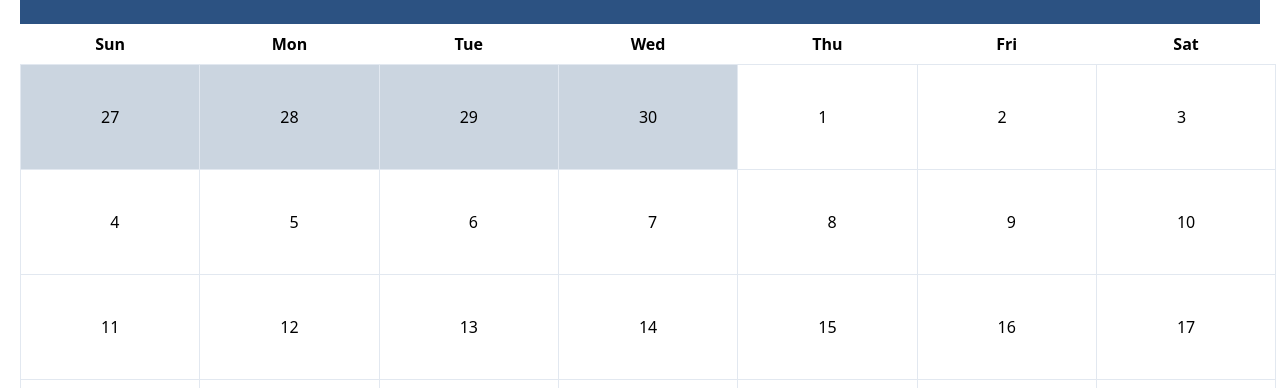
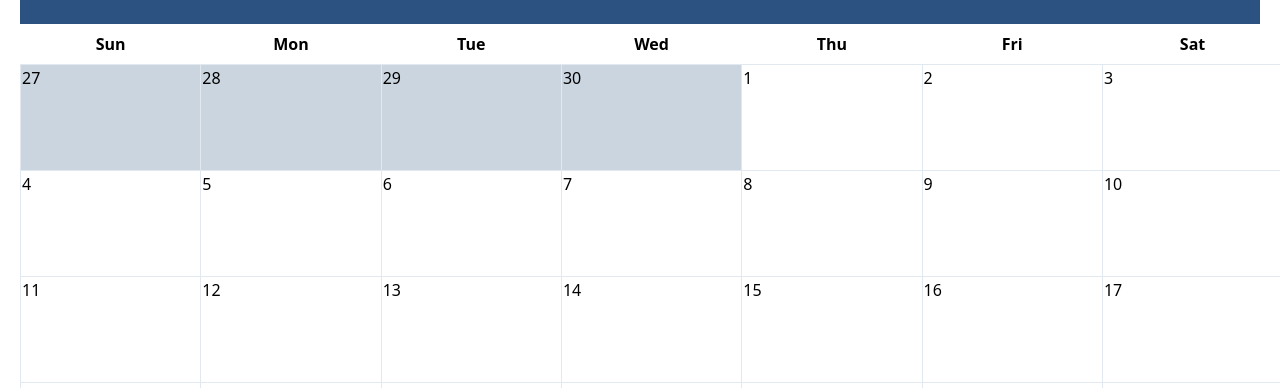
Before and after one commit to RMIT-SEPT/majorproject-mon-1530-5, a React (Create React App) app in the folder FrontEnd/: page / in a window 1280 px wide. Shown: the part 564-952 px from the top of the page. Built offline with nearby package versions, Linux system fonts and the light colour scheme; no server answers.

Commit message:
Tweaked Calendar Home Styling

```diff
--- a/FrontEnd/src/components/Calendar.js
+++ b/FrontEnd/src/components/Calendar.js
@@ -1,5 +1,4 @@
 import React, { Component } from "react";
-import {getAvailability} from "../actions/employeeActions"
 import {connect} from 'react-redux'
 
 export class Calendar extends Component {
@@ -66,7 +65,7 @@ export class Calendar extends Component {
   availableDays =(month) =>{
     let  availableDays = []
     for(let i=this.state.lastDay; i>=0;i--){
-      let date = new Date
+      let date = new Date()
       date.setMonth(month)
       date.setDate(i)
       for(let j = 3;j>-1;j--){
--- a/FrontEnd/src/components/CalendarHome.js
+++ b/FrontEnd/src/components/CalendarHome.js
@@ -160,7 +160,7 @@ export class CalendarHome extends Component {
       const formattedDate = [year,month,day].join('-');
       for (let i = 0; i < vacantBookings.length; i++) {
         if (vacantBookings[i].date === formattedDate) {
-          bookings.push(<button className="border px-5 py-5" key={vacantBookings[i].id}
+          bookings.push(<button className="border px-2 py-2 bg-blue-400" key={vacantBookings[i].id}
           value={vacantBookings[i].id} onClick={this.handleClick}>
             {vacantBookings[i].bookingTime}</button>)
         }
@@ -230,7 +230,7 @@ export class CalendarHome extends Component {
       const previousDays = [];
       for (let i = this.state.firstDayIndex; i > 0; i--) {
         previousDays.push(
-          <td className="border px-20 py-10 bg-gray-400" key={i}>
+          <td className="border pr-40 pb-20 bg-gray-400" key={i}>
             {this.state.prevLastDay - i + 1}
           </td>
         );
@@ -241,7 +241,7 @@ export class CalendarHome extends Component {
       const nextMonthDays = [];
       let nextDays = 7 - this.state.lastDayIndex - 1;
       for (let i = 1; i <= nextDays; i++) {
-        nextMonthDays.push(<td className="border px-20 py-10 bg-gray-400" key={i}>{i}</td>);
+        nextMonthDays.push(<td className="border pr-40 pb-20 bg-gray-400" key={i}>{i}</td>);
       }
       return nextMonthDays;
     };
@@ -250,7 +250,7 @@ export class CalendarHome extends Component {
       rows.push(previousMonthLastDays());
       for (let i = 1; i <= 7 - previousMonthLastDays().length; i++) {
         newDate.setDate(i);
-        rows.push(<td className="border px-20 py-10 hover:bg-blue-500" key={i}>{i}{bookingButtons(newDate)}</td>);
+        rows.push(<td className="border pr-40 pb-20 text-left hover:bg-blue-500" key={i}>{i}{bookingButtons(newDate)}</td>);
       }
 
       return rows;
@@ -261,8 +261,9 @@ export class CalendarHome extends Component {
         if (7 - previousMonthLastDays().length + i + n <= this.state.lastDay) {
           newDate.setDate(7 - previousMonthLastDays().length + i + n);
           rows.push(
-            <td className="border px-20 py-10 hover:bg-blue-500 align-text-left" style = {{textAlign: 'right'}} key={i}>
-              {7 - previousMonthLastDays().length + i + n}{bookingButtons(newDate)}
+            <td className="border pr-40 pb-20 hover:bg-blue-500" key={i}>
+              {7 - previousMonthLastDays().length + i + n}
+              {bookingButtons(newDate)}
             </td>
           );
         }
@@ -274,18 +275,18 @@ export class CalendarHome extends Component {
       if (previousMonthLastDays().length === 5) {
         newDate.setDate(31);
         rows.push(
-          <td className="border px-20 py-10 hover:bg-blue-500"key={31} >31
+          <td className="border pr-40 pb-20 hover:bg-blue-500"key={31} >31
           {bookingButtons(newDate)}</td>,
           nextMonthDays()
         );
       } else if (previousMonthLastDays().length === 6) {
         newDate.setDate(30);
         rows.push(
-          <td className="border px-20 py-10 hover:bg-blue-500" key={30}>30
+          <td className="border pr-40 pb-20 hover:bg-blue-500" key={30}>30
           {bookingButtons(newDate)}</td>);
         newDate.setDate(31);
         rows.push(
-          <td className="border px-20 py-10 hover:bg-blue-500" key={31}>31
+          <td className="border pr-40 pb-20 hover:bg-blue-500" key={31}>31
           {bookingButtons(newDate)}</td>,
           nextMonthDays()
         );
```
